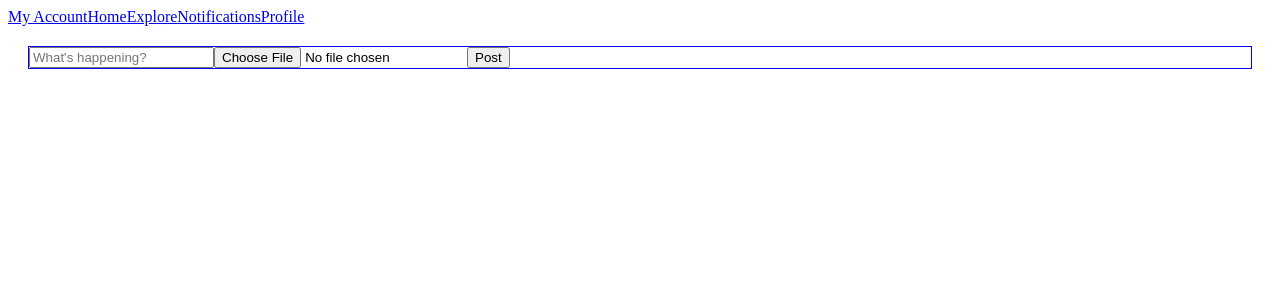
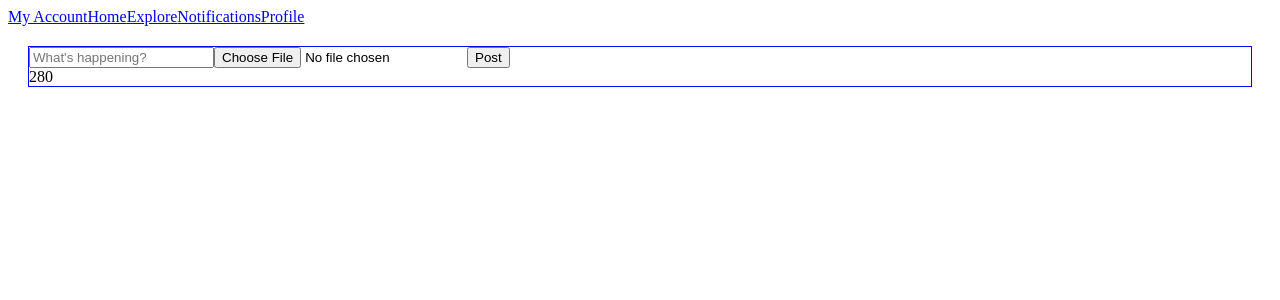
Before and after one commit to admartx86/catbook-client, a React app: page /compose/meow in a window 1280 px wide. Shown: the top 300 px of the page. Built offline with nearby package versions, Linux system fonts and the light colour scheme.

Commit message:
feat: Add a character counter (max 280) for when the user is composing a meow

```diff
--- a/src/components/ComposeMeow.js
+++ b/src/components/ComposeMeow.js
@@ -20,6 +20,11 @@ const ComposeMeow = ({
   const [meowText, setMeowText] = useState('');
 
   const inputRef = useRef(null);
+  const [remainingCharacters, setRemainingCharacters] = useState(280);
+
+  useEffect(() => {
+    setRemainingCharacters(280 - meowText.length);
+  }, [meowText]);
 
   useEffect(() => {
     if (isAReply || isARemeow) {
@@ -107,6 +112,7 @@ const ComposeMeow = ({
       >
         Post
       </button>
+      <div>{remainingCharacters}</div>
       {isARemeow && originalMeow && (
         <div className="originalMeowEmbed">
           <Meow meow={originalMeow} isEmbedded={true} />
```
